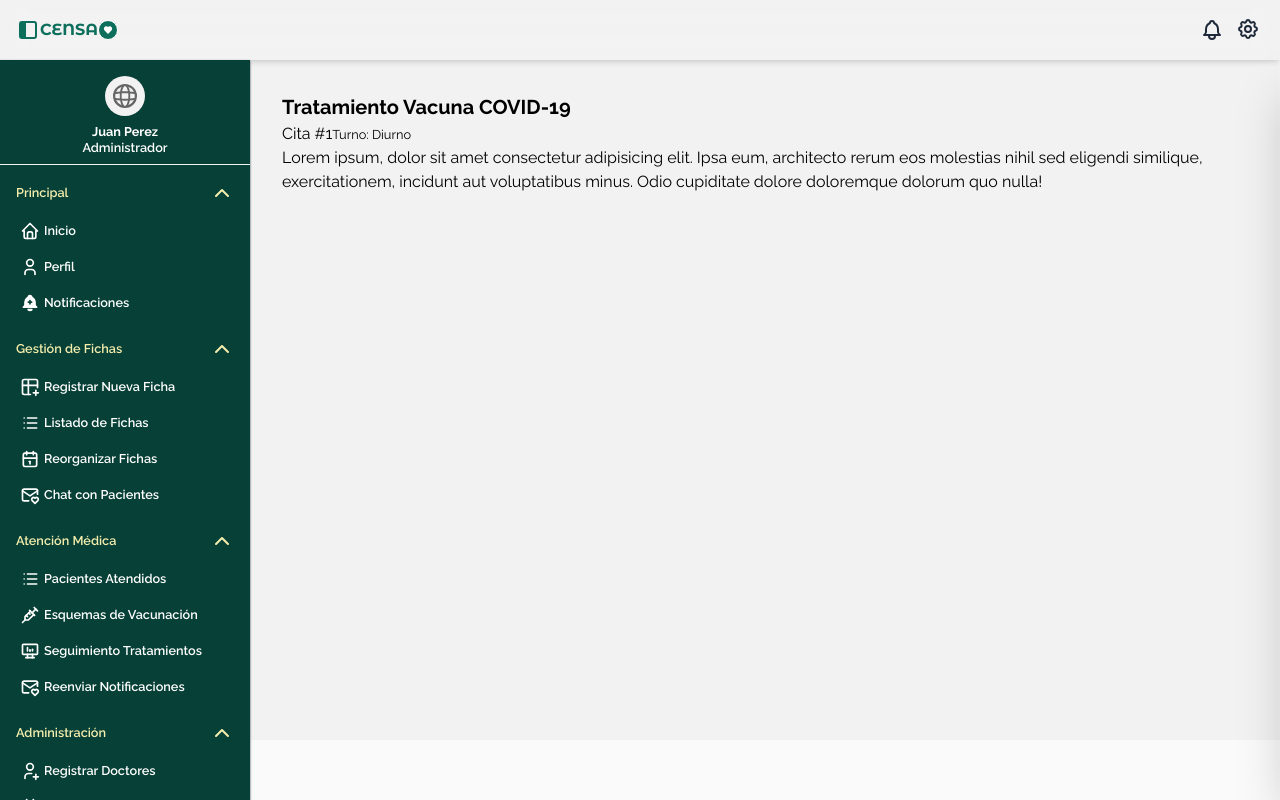
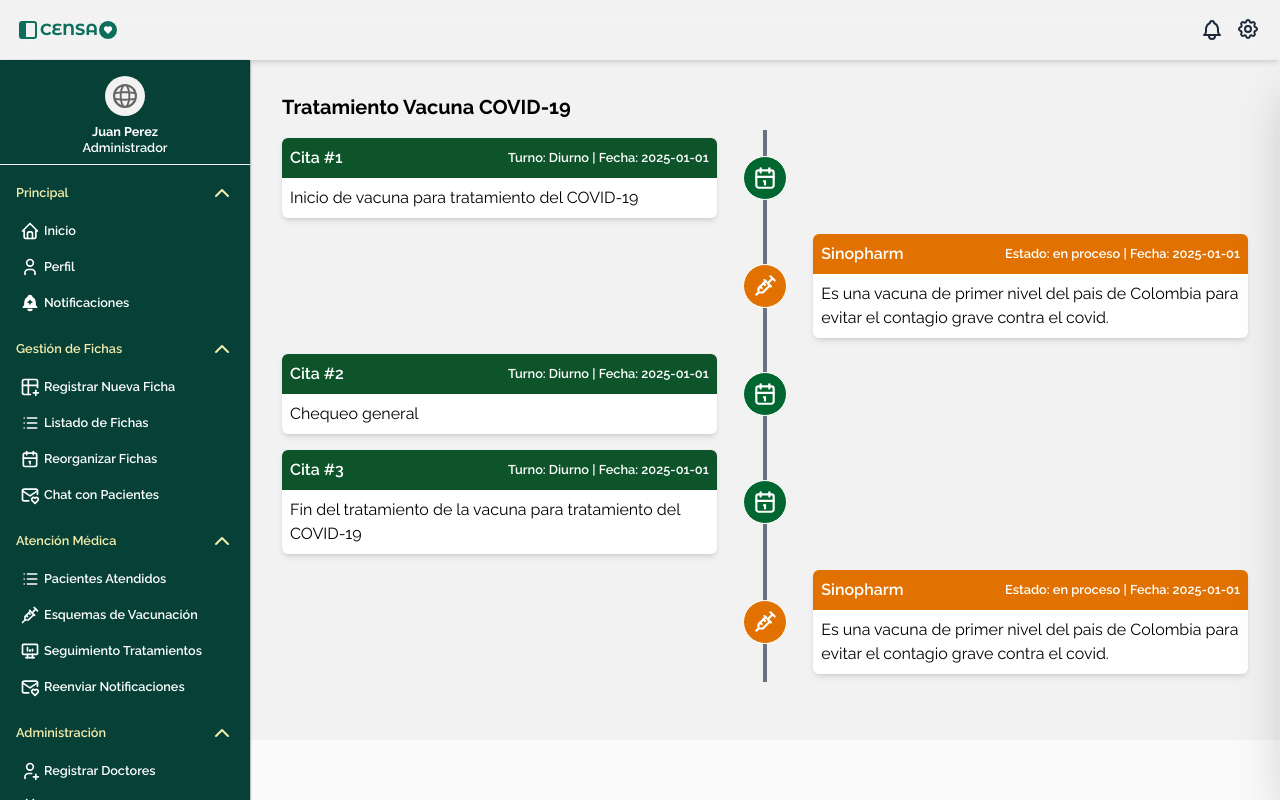
Before and after one commit to ignaccio7/censao, a Next.js app: page /dashboard/paciente/tratamientos/550e8400-e29b-41d4-a716-446655440000 in a window 1280 px wide. Built offline with nearby package versions, Linux system fonts and the light colour scheme.

Commit message:
feat(front): add new detail treatment view

```diff
--- a/src/app/dashboard/notificaciones/components/cardNotification.tsx
+++ b/src/app/dashboard/notificaciones/components/cardNotification.tsx
@@ -19,15 +19,16 @@
   const IconComponent = Icons[icon]
 
   const color = getColorByNotification(icon)
+  console.log(color)
 
   return (
     <div
-      className={`card-notification flex flex-row gap-2 items-center border border-dashed border-${color} p-2 rounded-md hover:bg-gray-200 text-step-0`}
+      className={`card-notification flex flex-row gap-2 items-center border border-dashed ${color.border} p-2 rounded-md hover:bg-gray-200 text-step-0`}
     >
       <div className='image-notification relative'>
         <IconComponent
           size={`${!isAside ? '24' : '20'}`}
-          className={`bg-${color} rounded-full text-white p-1`}
+          className={`${color.bg} rounded-full text-white p-1`}
         />
       </div>
       <div className='content-notification w-full'>
--- a/src/app/dashboard/notificaciones/utils/index.ts
+++ b/src/app/dashboard/notificaciones/utils/index.ts
@@ -1,13 +1,22 @@
 const getColorByNotification = (type: string) => {
   switch (type) {
+    case 'email': {
+      return {
+        border: 'border-amber-600',
+        bg: 'bg-amber-600'
+      }
+    }
     case 'system': {
-      return 'black-700'
-    }
-    case 'email': {
-      return 'amber-600'
+      return {
+        border: 'border-black-600',
+        bg: 'bg-black-600'
+      }
     }
     default: {
-      return 'black-900'
+      return {
+        border: 'border-gray-600',
+        bg: 'bg-gray-600'
+      }
     }
   }
 }
--- a/src/app/dashboard/paciente/tratamientos/[uuid]/page.tsx
+++ b/src/app/dashboard/paciente/tratamientos/[uuid]/page.tsx
@@ -1,3 +1,4 @@
+import { IconCalendar, IconVaccine } from '@/app/components/icons/icons'
 import Title from '@/app/components/ui/title'
 import { notFound } from 'next/navigation'
 
@@ -39,7 +40,8 @@
     fecha: '2025-01-01',
     turno: 'Diurno',
     motivo: 'Inicio de vacuna para tratamiento del COVID-19',
-    tipo: 'cita'
+    tipo: 'cita',
+    nro: '1'
   },
   {
     fecha: '2025-01-01',
@@ -53,14 +55,16 @@
   {
     fecha: '2025-01-01',
     turno: 'Diurno',
-    motivo: 'Inicio de vacuna para tratamiento del COVID-19',
-    tipo: 'cita'
+    motivo: 'Chequeo general',
+    tipo: 'cita',
+    nro: '2'
   },
   {
     fecha: '2025-01-01',
     turno: 'Diurno',
-    motivo: 'Inicio de vacuna para tratamiento del COVID-19',
-    tipo: 'cita'
+    motivo: 'Fin del tratamiento de la vacuna para tratamiento del COVID-19',
+    tipo: 'cita',
+    nro: '3'
   },
   {
     fecha: '2025-01-01',
@@ -86,28 +90,73 @@
 
   const treatment = treatments.find(treat => treat.id === uuid)
 
-  console.log(treatmentHistoryUser)
-
   if (!treatment) {
     return notFound()
   }
 
   return (
-    <section className='tratamiento font-secondary'>
-      <Title>Tratamiento {treatment.nombre}</Title>
-      <div className='card-treatment-cite'>
-        <h2>
-          Cita #1
-          <small>Turno: Diurno</small>
-        </h2>
-        <p>
-          Lorem ipsum, dolor sit amet consectetur adipisicing elit. Ipsa eum,
-          architecto rerum eos molestias nihil sed eligendi similique,
-          exercitationem, incidunt aut voluptatibus minus. Odio cupiditate
-          dolore doloremque dolorum quo nulla!
-        </p>
+    <section className='tratamiento font-secondary pb-10'>
+      <Title className='mb-2'>Tratamiento {treatment.nombre}</Title>
+      <div className='flex flex-col gap-4 md:gap-0'>
+        {treatmentHistoryUser.map((appointment, index) => {
+          const isAppointment = appointment.tipo === 'cita'
+          const firstTitle = isAppointment
+            ? `Cita #${appointment.nro}`
+            : appointment.nombre
+          const secondTitle = isAppointment
+            ? `Turno: ${appointment.turno}`
+            : `Estado: ${appointment.estado}`
+          const description = isAppointment
+            ? appointment.motivo
+            : appointment.descripcion
+
+          return (
+            <section
+              className='grid grid-cols-1 md:grid-cols-[45%_10%_45%]'
+              key={`${appointment.fecha}-${index}`}
+            >
+              <article
+                className={`card-treatment-cite bg-white rounded-md overflow-hidden shadow-md text-step-1 my-0 md:my-2 ${isAppointment ? 'order-1' : 'order-3'}`}
+              >
+                <h2
+                  className={`flex gap-1 items-center text-white justify-between p-2 font-semibold
+                  ${isAppointment ? 'bg-green-900' : 'bg-amber-600'}`}
+                >
+                  <span className='flex gap-1 items-center'>
+                    {isAppointment ? (
+                      <IconCalendar className='block md:hidden' />
+                    ) : (
+                      <IconVaccine className='block md:hidden' />
+                    )}
+                    {firstTitle}
+                  </span>
+                  <small>
+                    {secondTitle} | Fecha: {appointment.fecha}
+                  </small>
+                </h2>
+                <p className='p-2 text-pretty'>{description}</p>
+              </article>
+              <div className='hidden md:flex justify-center items-center order-2'>
+                {isAppointment ? (
+                  <IconCalendar
+                    className={`absolute z-10 p-2 rounded-full border text-white ${isAppointment ? 'bg-green-800' : 'bg-amber-600'}`}
+                    size='44'
+                  />
+                ) : (
+                  <IconVaccine
+                    className={`absolute z-10 p-2 rounded-full border text-white ${isAppointment ? 'bg-green-800' : 'bg-amber-600'}`}
+                    size='44'
+                  />
+                )}
+                <div className='h-full border-2 border-gray-500 w-0' />
+              </div>
+              <div
+                className={`hidden md:block ${isAppointment ? 'order-3' : 'order-1'}`}
+              />
+            </section>
+          )
+        })}
       </div>
-      <div className='card-treatment-vaccine'></div>
     </section>
   )
 }
--- a/src/app/dashboard/paciente/utils/index.ts
+++ b/src/app/dashboard/paciente/utils/index.ts
@@ -1,19 +1,19 @@
 const getColorByStatus = (status: string) => {
   switch (status) {
     case 'pendiente': {
-      return 'bg-sky-500'
+      return 'bg-sky-600'
     }
     case 'completado': {
-      return 'bg-green-500'
+      return 'bg-green-600'
     }
     case 'rechazado': {
-      return 'bg-amber-500'
+      return 'bg-red-500'
     }
     case 'en proceso': {
-      return 'bg-yellow-500'
+      return 'bg-yellow-600'
     }
     default: {
-      return 'bg-gray-500'
+      return 'bg-gray-600'
     }
   }
 }
```
